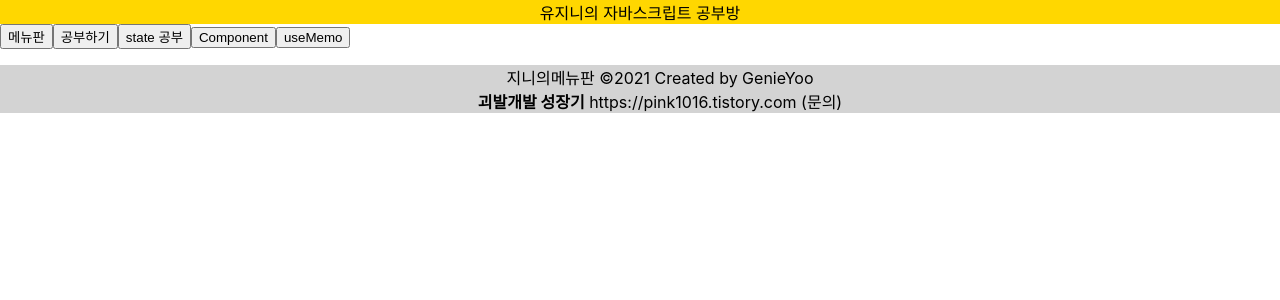
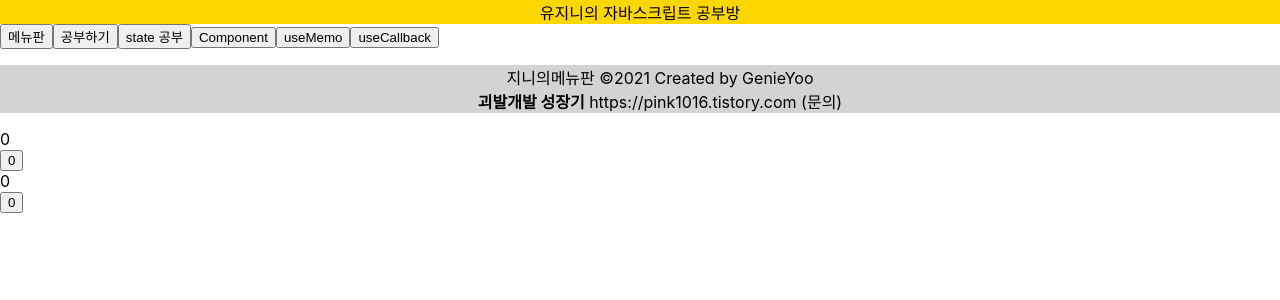
Before and after one commit to YooGenie/menu-front, a React (Create React App) app: page /useCallback in a window 1280 px wide. Shown: the top 300 px of the page. Built offline with nearby package versions, Linux system fonts and the light colour scheme.

Commit message:
#9 useCallback 예시 공부하기

```diff
--- a/src/App.js
+++ b/src/App.js
@@ -6,6 +6,7 @@ import AppLayout from "./components/layout/AppLayout";
 import StateStudy from "./page/statePage";
 import ComponentInComponent from "./page/ComponentInComponent";
 import StudyUseMemoMain from "./page/studyUseMemoMain";
+import StudyUseCallback from "./page/studyUseCallback";
 
 class App extends Component {
     render() {
@@ -29,6 +30,11 @@ class App extends Component {
                 <Switch>
                     <Route path={'/useMemo'} component={StudyUseMemoMain}/>
                 </Switch>
+                <Switch>
+                    <Route path={'/useCallback'} component={StudyUseCallback}/>
+                </Switch>
+
+
             </BrowserRouter>
         );
     }
--- a/src/page/main.js
+++ b/src/page/main.js
@@ -21,8 +21,10 @@ const Main = () => {
                 }}>Component</Button>
                 <Button onClick={() => {
                     history.push("/useMemo")
-                console.log("버튼 클릭")
                 }}>useMemo</Button>
+                <Button onClick={() => {
+                    history.push("/useCallback")
+                }}>useCallback</Button>
             </div>
 
         </>
--- /dev/null
+++ b/src/page/studyUseCallback.js
@@ -0,0 +1,37 @@
+import React, {useCallback, useState} from "react";
+
+
+const CountBtn = function ({onClicks, count}) {
+    console.log("카운터 버튼 렌더링", count.num);
+    return <button onClick={onClicks}>{count.num}</button>;
+};
+
+const StudyUseCallback = () => {
+    console.log("StudyUseCallback")
+    const [count, setCount] = useState({num: 0});
+    const [count2, setCount2] = useState({num: 0});
+
+    const upNum = () => {
+        console.log("upNum", count.num)
+        setCount({num: count.num + 1});
+    };
+
+    const callbackUpNum = useCallback(() => {
+        console.log("upNum2 upNum2", count2.num)
+        setCount2({num: count2.num + 1});
+    }, [count.num]);
+
+    //아무리 클릭을 해도 실행이 되지 않는다.
+    //count2 값이 변경 될때마다 실행된다
+
+    return (
+        <div>
+            <div>{count.num}</div>
+            <CountBtn onClicks={upNum} count={count}/>
+            <div>{count2.num}</div>
+            <CountBtn onClicks={callbackUpNum} count={count2}/>
+        </div>
+    );
+}
+
+export default StudyUseCallback;
```
Lines whose indentation alone changed are shown as unchanged.
